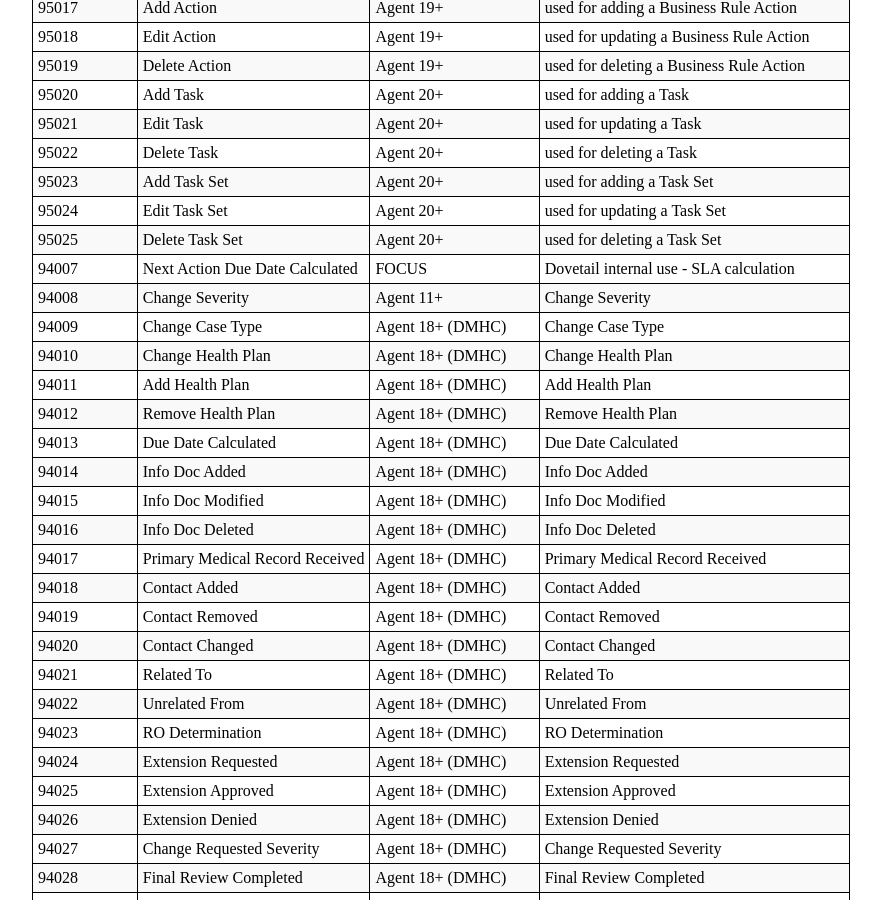
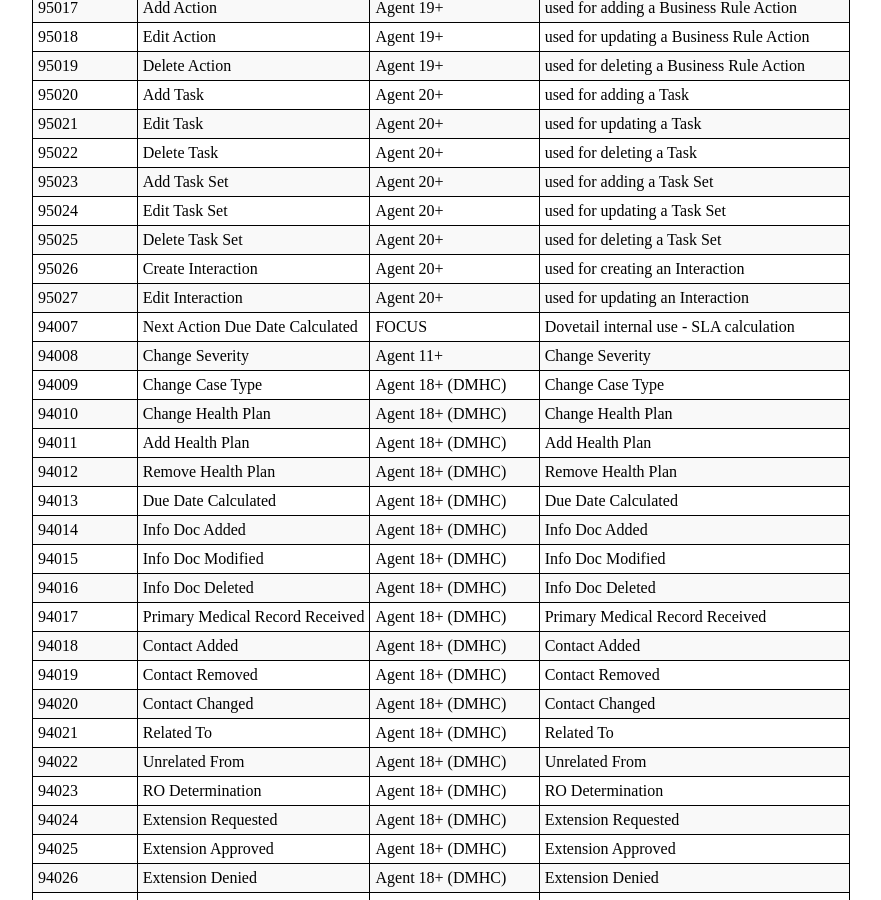
Before and after one commit to DovetailSoftware/dovetail-defined, a Jekyll site: the page built from pages/activity-codes.md, in a window 1280 px wide and 900 px high, scrolled down 772 px. Shown: the whole window, without its empty margins (160-1041 px from the left). Built offline with Jekyll 4.4.1, drawn with Linux system fonts in a browser that asks for light colours.

Commit message:
add codes for Interactions

```diff
--- a/pages/activity-codes.md
+++ b/pages/activity-codes.md
@@ -35,6 +35,8 @@ description: Custom Activity Codes created by Dovetail
 | 95023 | Add Task Set | Agent 20+ | used for adding a Task Set |
 | 95024 | Edit Task Set | Agent 20+ | used for updating a Task Set |
 | 95025 | Delete Task Set | Agent 20+ | used for deleting a Task Set |
+| 95026 | Create Interaction | Agent 20+ | used for creating an Interaction |
+| 95027 | Edit Interaction | Agent 20+ | used for updating an Interaction |
 | 94007 | Next Action Due Date Calculated | FOCUS | Dovetail internal use - SLA calculation |
 | 94008 | Change Severity | Agent 11+   | Change Severity |
 | 94009 | Change Case Type | Agent 18+ (DMHC)   | Change Case Type |
```
